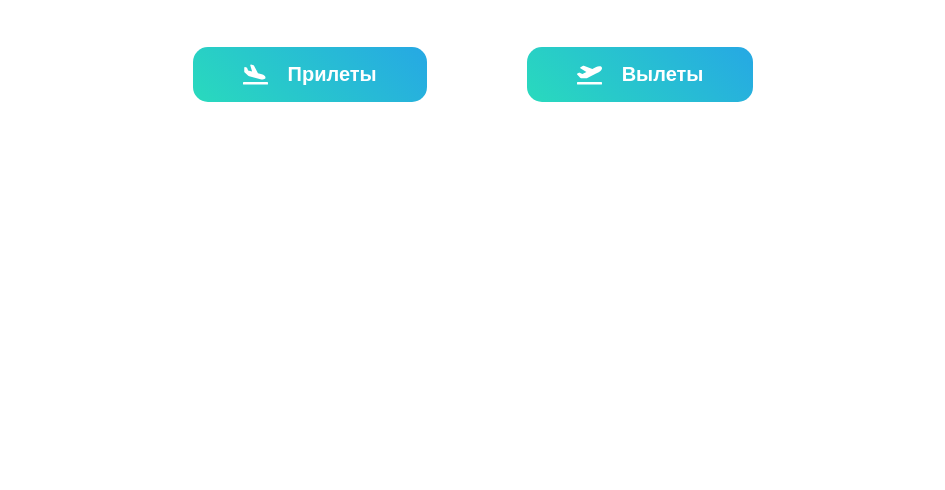
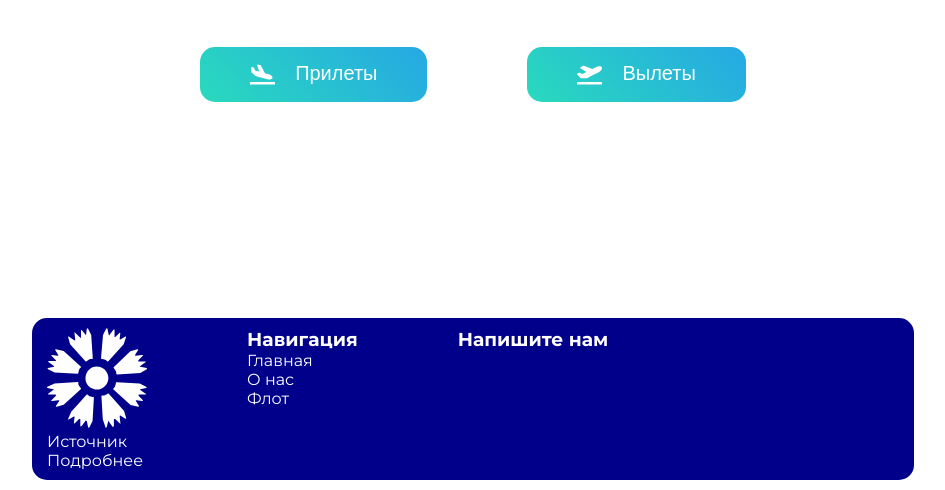
Before and after one commit to mak-matvey/ITStepFinalProject, a website built with Parcel: page src/index.html in a window 1280 px wide. Shown: the part 310-800 px from the top of the page, without its empty margins (167-1112 px from the left). Built offline with nearby package versions, Linux system fonts and the light colour scheme; a web font is replaced by a local one.

Commit message:
Started doing footer

```diff
--- a/src/css/about-us/list.css
+++ b/src/css/about-us/list.css
@@ -15,12 +15,9 @@
 }
 
 .about-us-button {
-    border-radius: 35px;
-    padding: 25px 30px;
     border: none;
     background-image: linear-gradient(60deg, var(--sky), #b3dcfd);
-    font-family: 'Jost', sans-serif;
-    font-size: 32px;
+    font-size: 25px;
     font-weight: 500;
     color: snow;
 }
--- a/src/css/fleet/main.css
+++ b/src/css/fleet/main.css
@@ -7,8 +7,3 @@
     display: flex;
     justify-content: center;
 }
-
-.fleet-button {
-    padding: 7px 25px;
-    font-size: 20px;
-}
--- /dev/null
+++ b/src/css/footer.css
@@ -0,0 +1,22 @@
+footer {
+    background-color: #00008B;
+    border-radius: 15px;
+    margin-bottom: 10px;
+    padding: 10px 15px;
+    font-family: 'Montserrat';
+}
+
+.footer-main-box {
+    display: flex;
+    gap: 100px;
+}
+
+.footer-logo {
+    width: 100px;
+    height: 100px;
+}
+
+.footer-heading,
+.footer-subheading {
+    color: white;
+}
--- a/src/css/index/main-page.css
+++ b/src/css/index/main-page.css
@@ -18,12 +18,5 @@
 
 .main-page-button {
 	display: flex;
-	align-items: center;
 	gap: 20px;
-	padding: 15px 50px;
-	font-size: 20px;
-	font-weight: 600;
-	border: none;
-	background-image: linear-gradient(45deg, #29dabd, #26a8e4);
-	color: white;
 }
--- a/src/css/style.css
+++ b/src/css/style.css
@@ -15,13 +15,16 @@
 	max-width: 1200px;
 	margin: 0 auto;
 	padding: 0 15px;
-	display: flex;
-	flex-direction: column;
-	justify-content: center;
+	display: grid;
+	grid-template-rows: auto 1fr auto;
+	min-height: 100vh;
+	margin: 0;
 	gap: 50px;
 }
 
 body {
+	display: flex;
+	justify-content: center;
 	font-family: 'SN pro', sans-serif;
 	font-weight: 400;
 }
@@ -35,6 +38,11 @@ button {
 	font-family: 'SN Pro', sans-serif;
 	font-weight: 400;
 	border-radius: 15px;
+	padding: 15px 50px;
+	font-size: 20px;
+	background-image: linear-gradient(45deg, #29dabd, #26a8e4);
+	color: white;
+	border: none;
 }
 
 button:hover {
--- a/src/index.html
+++ b/src/index.html
@@ -16,6 +16,7 @@
 			href="/src/css/index/arrivals-departures-table.css"
 		/>
 		<link rel="stylesheet" href="/src/css/index/nav.css" />
+		<link rel="stylesheet" href="/src/css/footer.css" />
 		<link rel="preconnect" href="https://fonts.googleapis.com" />
 		<link rel="preconnect" href="https://fonts.gstatic.com" crossorigin />
 		<link
@@ -148,10 +149,35 @@
 			</template>
 			<!-- DEPARTURES TEMPLATE -->
 
+
+			<footer>
+				<div class="footer-main-box">
+					<div class="company-box">
+						<img
+							src="img/belavia.svg"
+							alt="Авиакомпания 'Belavia'"
+							class="footer-logo"
+						/>
+						<p class="footer-subheading">Источник</p>
+						<p class="footer-subheading">Подробнее</p>
+					</div>
+					<div class="navigation-box">
+						<h3 class="footer-heading">Навигация</h3>
+						<p class="footer-subheading">Главная</p>
+						<p class="footer-subheading">О нас</p>
+						<p class="footer-subheading">Флот</p>
+					</div>
+					<div class="contact-us-box">
+						<h3 class="footer-heading">Напишите нам</h3>
+					</div>
+				</div>
+			</footer>
+		</div>
+
 			<script type="module">
 				import '/src/js/index/get-arrivals.js'
 				import '/src/js/index/get-departures.js'
 			</script>
-		</div>
+
 	</body>
 </html>
```
Also changed, not shown: src/css/about-us/nav-list.css (+0 -9 lines), src/css/about-us/texts.css (+3 -4 lines), src/img/belavia.svg (added), 1 other file.
